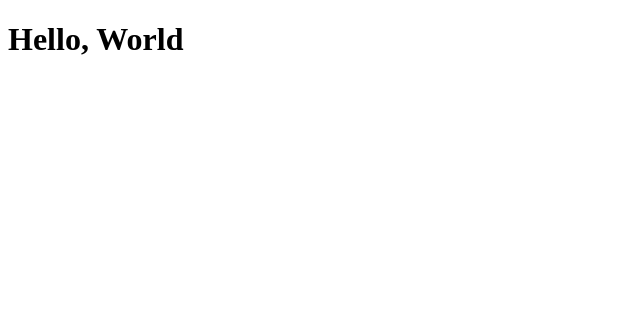
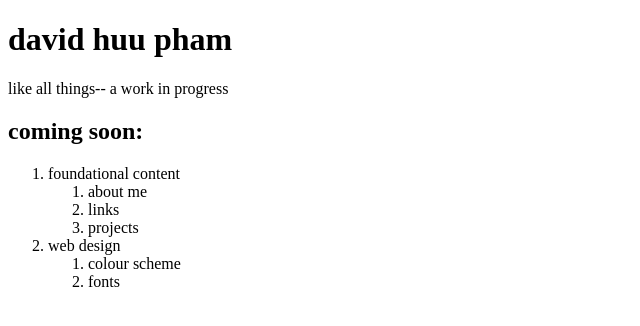
Before and after one commit to dayvidpham/dhpham-website, a website built with Vite: page index.html in a window 1280 px wide. Shown: the whole page, without its empty margins (0-640 px from the left). Built offline with nearby package versions, Linux system fonts and the light colour scheme.

Commit message:
Add coming soon content

```diff
--- a/index.html
+++ b/index.html
@@ -3,9 +3,33 @@
 <head>
     <title>portfolio | dhpham</title>
     <meta charset="utf-8">
-    <script src="/dist/src/index.js" type="module" ></script>
+    <script src="/dist/src/index.js" type="module" crossorigin="anonymous" referrerpolicy="origin" async ></script>
 </head>
 <body>
-    <h1>Hello, World</h1>
+    <main>
+        <h1>david huu pham</h1>
+        <section>
+            <p>
+            like all things--
+            a work in progress
+            </p>
+        </section>
+        <section>
+            <h2>coming soon:</h2>
+            <ol>
+                <li>foundational content</li>
+                <ol>
+                    <li>about me</li>
+                    <li>links</li>
+                    <li>projects</li>
+                </ol>
+                <li>web design</li>
+                <ol>
+                    <li>colour scheme</li>
+                    <li>fonts</li>
+                </ol>
+            </ol>
+        </section>
+    </main>
 </body>
 </html>
```
